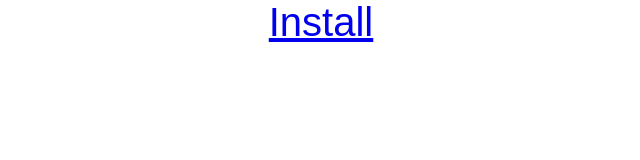
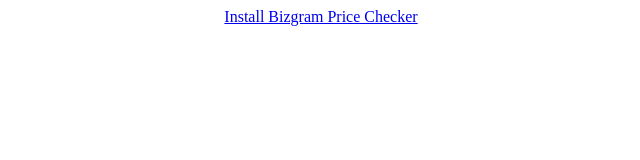
Before and after one commit to venusgeek/venusgeek.github.io, a plain HTML site: page index.html in a window 1280 px wide. Shown: the whole page, without its empty margins (319-959 px from the left). Drawn offline with Linux system fonts and the light colour scheme.

Commit message:
Update url

```diff
--- a/index.html
+++ b/index.html
@@ -1,16 +1,7 @@
 <html xmlns="http://www.w3.org/1999/xhtml" xml:lang="fr">
-	<head>
-		<meta http-equiv="Content-Type" content="application/xhtml+xml; charset=utf-8" />
-		<title>Install MyGame</title>
-		<style>
-			html, body { height:100%; }
-			body { margin:0;font-family:"Arial";font-size:40px; }
-		</style>
-	</head>
-
 	<body>
 		<div style="text-align:center;">
-			<a href="itms-services://?action=download-manifest&url=https://quangpeternguyen.github.io/Info.plist">Install</a>
+			<a href="itms-services://?action=download-manifest&url=https://venusgeek.github.io/Info.plist">Install Bizgram Price Checker</a>
 		</div>
 		<br/>
 
```
